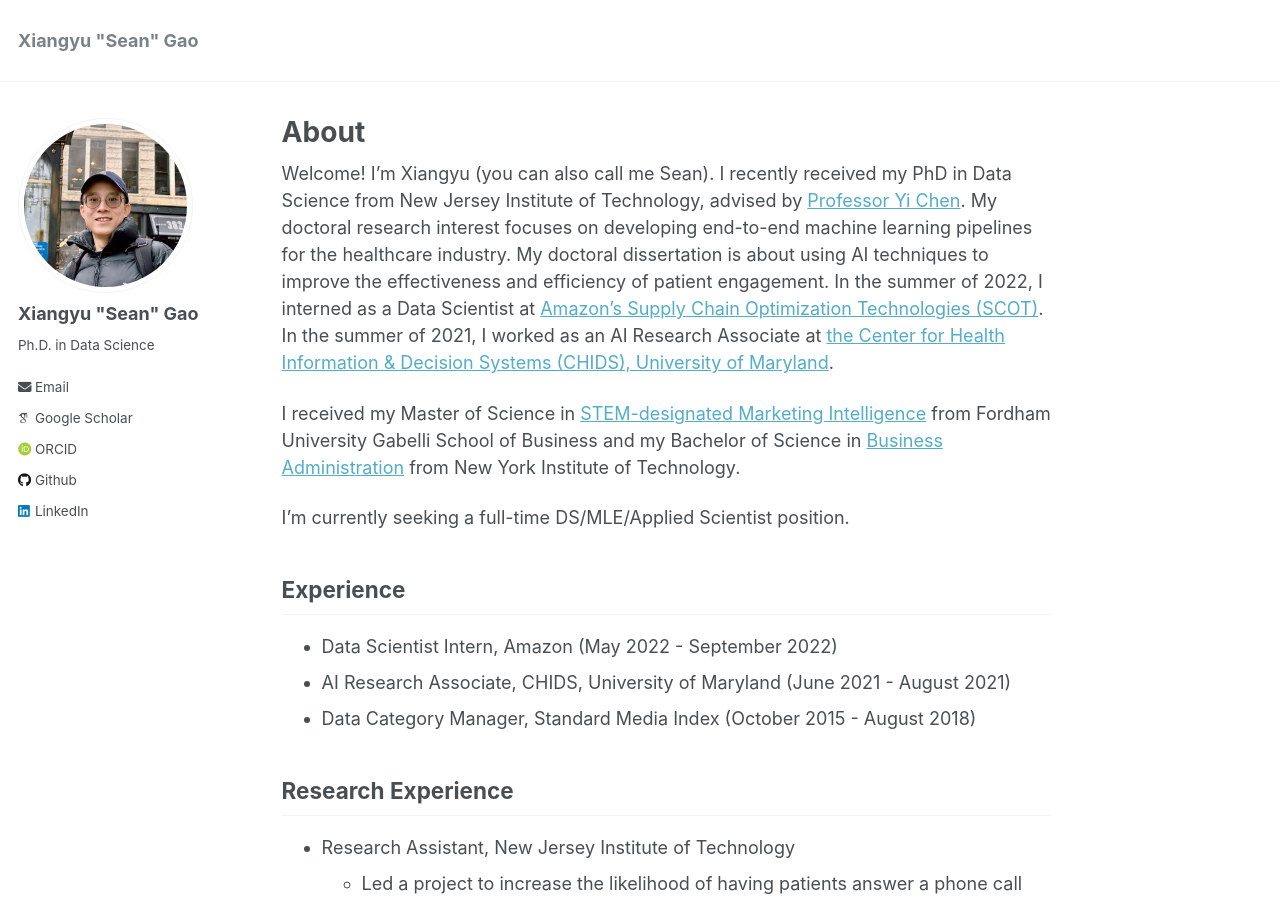
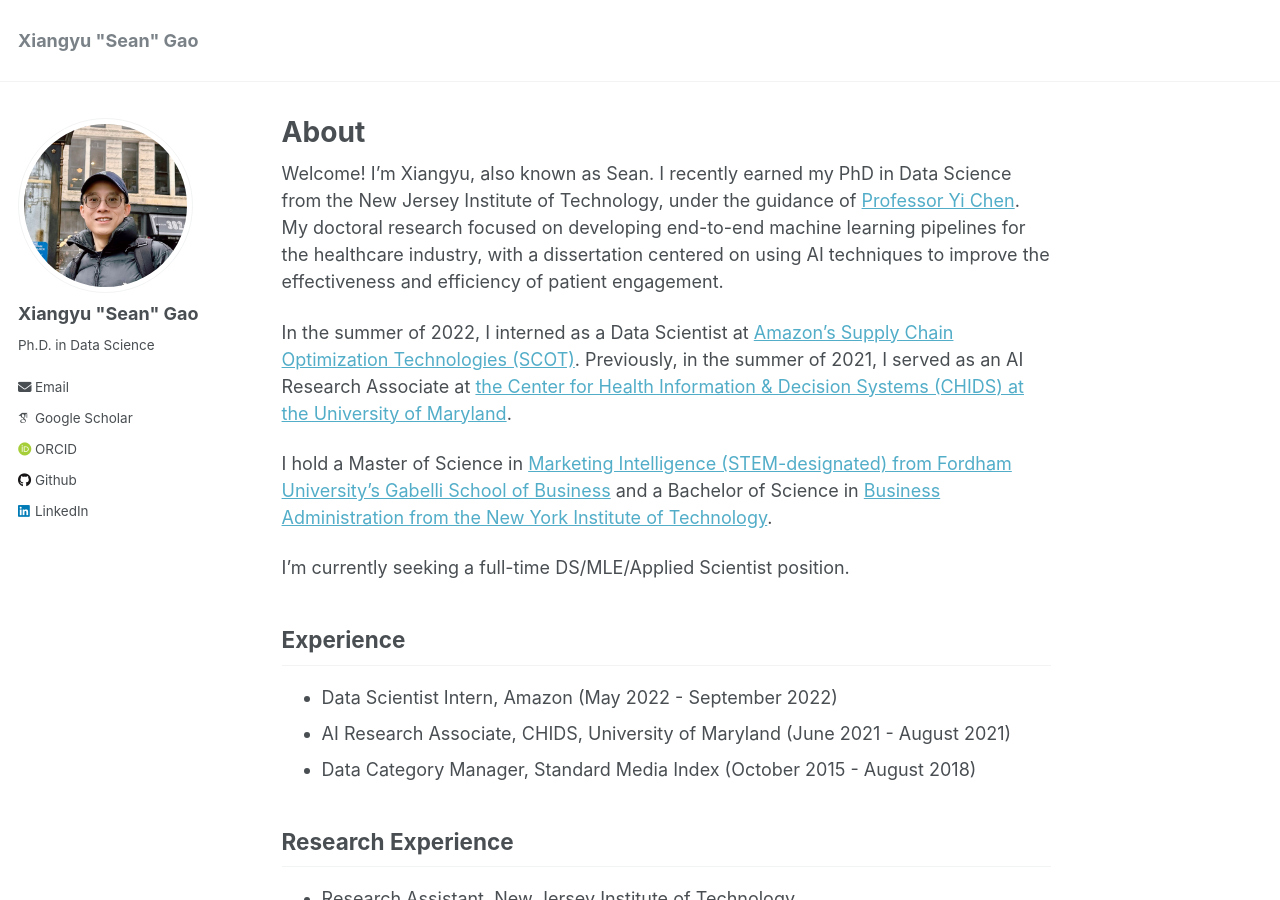
Before and after one commit to xga0/xga0.github.io, a Jekyll site: the page built from _pages/about.md, in a window 1280 px wide and 900 px high. Built offline with Jekyll 4.4.1, drawn with Linux system fonts in a browser that asks for light colours; some web fonts are replaced.

Commit message:
Update about.md

```diff
--- a/_pages/about.md
+++ b/_pages/about.md
@@ -7,9 +7,11 @@ redirect_from:
   - /about.html
 ---
 
-Welcome! I'm Xiangyu (you can also call me Sean). I recently received my PhD in Data Science from New Jersey Institute of Technology, advised by [Professor Yi Chen](https://web.njit.edu/~ychen/). My doctoral research interest focuses on developing end-to-end machine learning pipelines for the healthcare industry. My doctoral dissertation is about using AI techniques to improve the effectiveness and efficiency of patient engagement. In the summer of 2022, I interned as a Data Scientist at [Amazon’s Supply Chain Optimization Technologies (SCOT)](https://www.amazon.science/tag/supply-chain-optimization-technologies). In the summer of 2021, I worked as an AI Research Associate at [the Center for Health Information & Decision Systems (CHIDS), University of Maryland](https://www.rhsmith.umd.edu/centers/chids).
+Welcome! I'm Xiangyu, also known as Sean. I recently earned my PhD in Data Science from the New Jersey Institute of Technology, under the guidance of [Professor Yi Chen](https://people.njit.edu/profile/ychen). My doctoral research focused on developing end-to-end machine learning pipelines for the healthcare industry, with a dissertation centered on using AI techniques to improve the effectiveness and efficiency of patient engagement.
 
-I received my Master of Science in [STEM-designated Marketing Intelligence](https://www.fordham.edu/gabelli-school-of-business/academic-programs-and-admissions/graduate-programs/academic-programs/ms-programs/marketing-intelligence) from Fordham University Gabelli School of Business and my Bachelor of Science in [Business Administration](https://www.nyit.edu/degrees/international_business_bs) from New York Institute of Technology.
+In the summer of 2022, I interned as a Data Scientist at [Amazon's Supply Chain Optimization Technologies (SCOT)](https://www.amazon.science/tag/supply-chain-optimization-technologies). Previously, in the summer of 2021, I served as an AI Research Associate at [the Center for Health Information & Decision Systems (CHIDS) at the University of Maryland](https://www.rhsmith.umd.edu/news/chids-transforming-health-care-through-many-partners).
+
+I hold a Master of Science in [Marketing Intelligence (STEM-designated) from Fordham University's Gabelli School of Business](https://www.fordham.edu/gabelli-school-of-business/academic-programs-and-admissions/graduate-programs/academic-programs/ms-programs/marketing-intelligence) and a Bachelor of Science in [Business Administration from the New York Institute of Technology](https://www.nyit.edu/degrees/international_business_bs).
 
 I’m currently seeking a full-time DS/MLE/Applied Scientist position.
 
```
